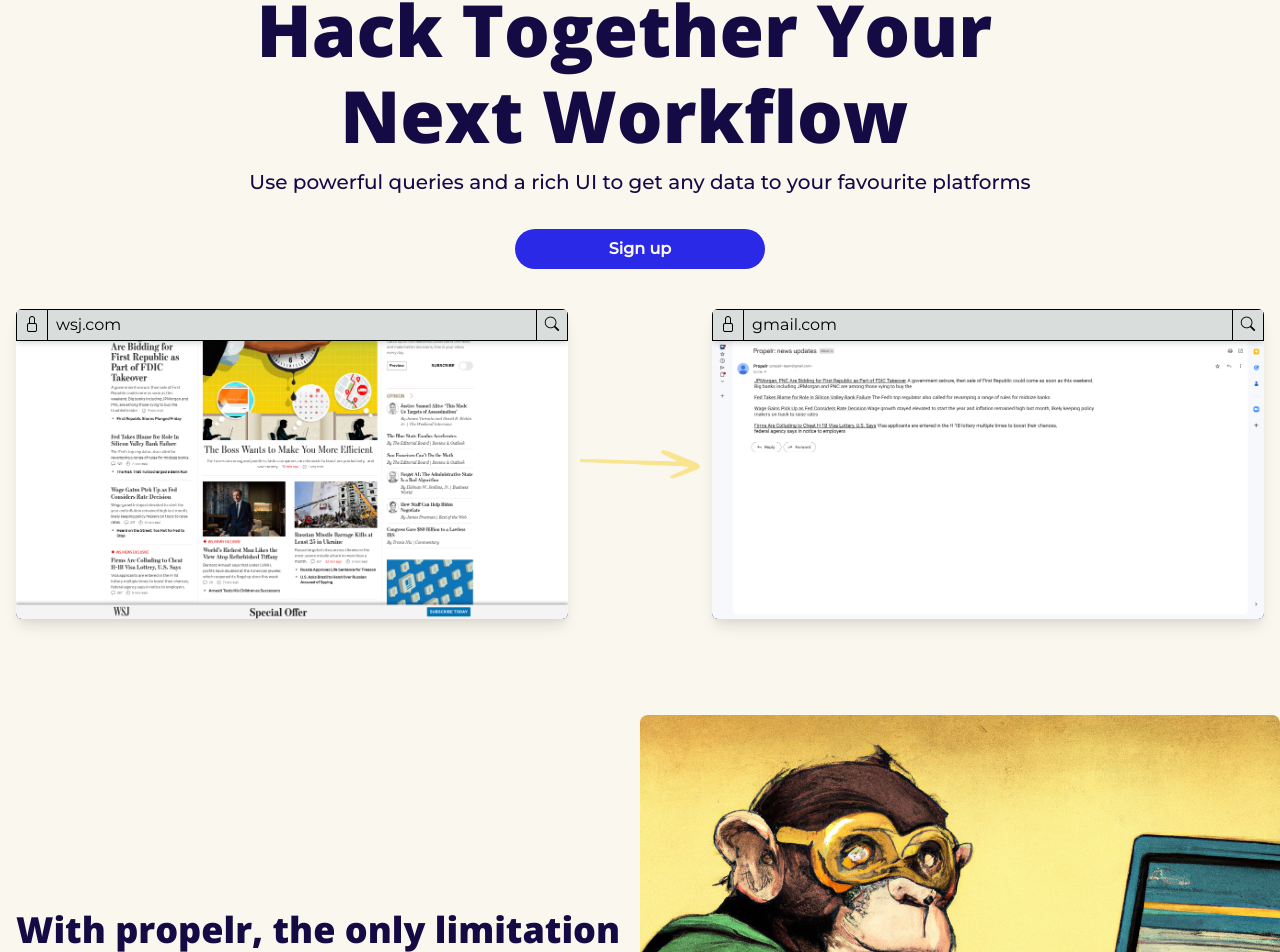
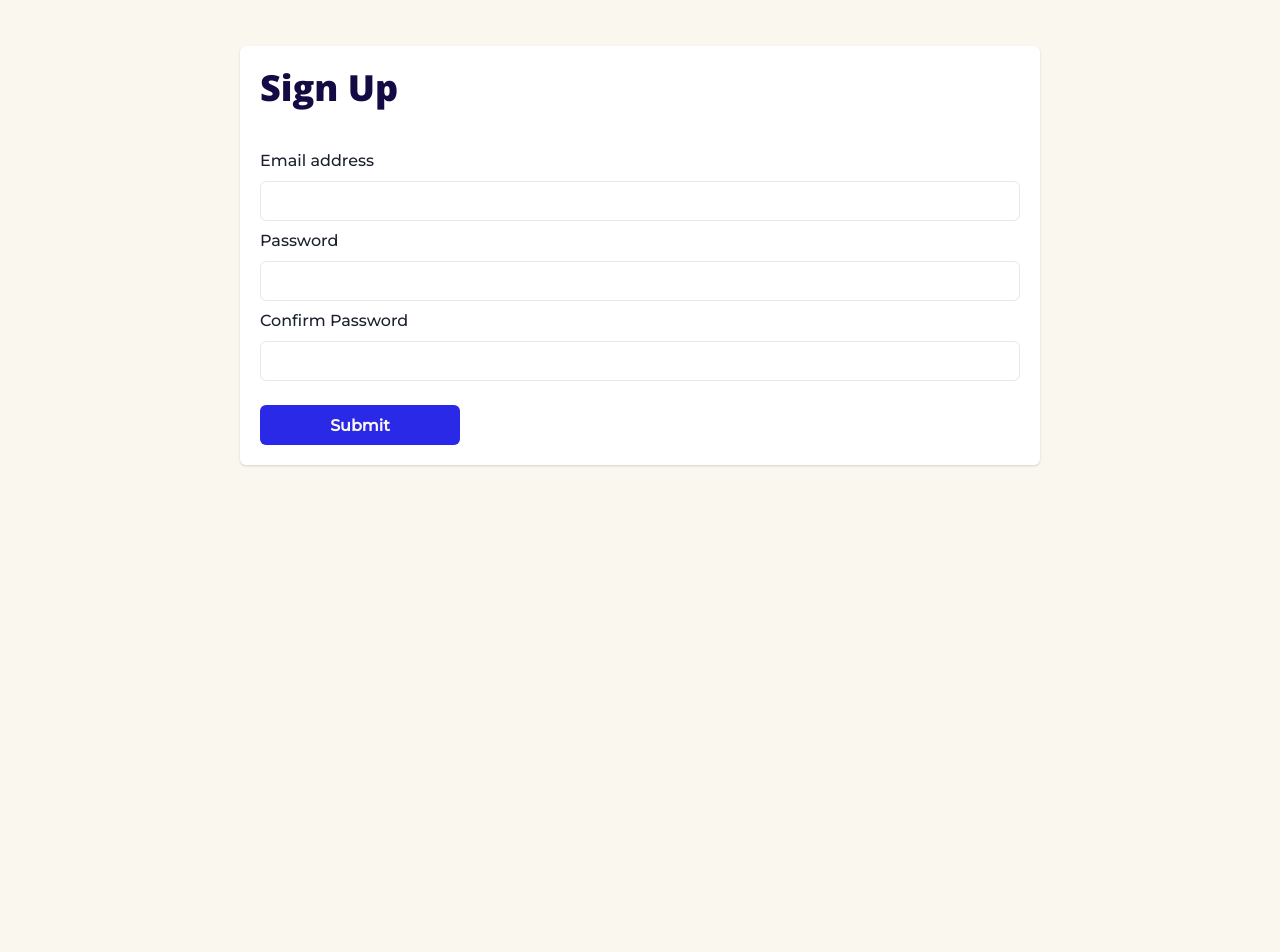
Before and after one commit to Aadv1k/propelr-monorepo, a React (Create React App) app in the folder packages/frontend/: page /register in a window 1280 px wide. Shown: the part 131-1083 px from the top of the page. After the commit the page ends 800 px from the top, so only its background shows below. Built offline with nearby package versions, Linux system fonts and the light colour scheme; the HTML template or start-up script is replaced by a standard one.

Commit message:
Start the addition of a Register component

```diff
--- a/packages/frontend/package.json
+++ b/packages/frontend/package.json
@@ -20,6 +20,7 @@
     "framer-motion": "^10.12.4",
     "react": "^18.2.0",
     "react-dom": "^18.2.0",
+    "react-router-dom": "^6.11.0",
     "react-scripts": "^5.0.1",
     "typescript": "^4.9.5",
     "web-vitals": "^2.1.4"
--- a/packages/frontend/src/App.tsx
+++ b/packages/frontend/src/App.tsx
@@ -9,17 +9,46 @@
 import NotConvincedYet from "./components/NotConvincedYet";
 import Footer from "./components/Footer";
 
+import Register from "./components/Register";
+
+import { BrowserRouter, Routes, Route } from "react-router-dom";
+
+function IndexPage() {
+  return (
+    <>
+
+          <Navbar />
+
+            <Hero />
+            <Products />
+            <Pricing />
+            <NotConvincedYet />
+            <Footer />
+            </>
+  )
+}
+
+function RegisterPage() {
+  return (
+    <>
+          <Navbar />
+      <Register />
+    </>
+  )
+}
+
 function App() {
   return (
     <div className="App">
+
       <ChakraProvider theme={base}>
-        <Navbar />
-        <Hero />
-        <Products />
-        <Pricing />
-        <NotConvincedYet />
-        <Footer />
-      </ChakraProvider>
+        <BrowserRouter>
+          <Routes>
+            <Route path="/" element={<IndexPage />} />
+            <Route path="/register" element={<RegisterPage />} />
+          </Routes>
+        </BrowserRouter>
+        </ChakraProvider>
     </div>
   );
 }
--- a/packages/frontend/src/components/Hero.tsx
+++ b/packages/frontend/src/components/Hero.tsx
@@ -1,6 +1,8 @@
 import { Heading, useMediaQuery, Text, Flex, Button } from '@chakra-ui/react';
 import * as chakra from '@chakra-ui/react';
 import Overlay from './Overlay';
+
+import { Link as RouterLink } from 'react-router-dom';
 
 import imgWsj from '../assets/wsj-fhd.png';
 import imgGmail from '../assets/gmail-fhd.png';
@@ -62,9 +64,12 @@
             Use powerful queries and a rich UI to get any data to your favourite platforms
           </Text>
         </Flex>
-        <Button variant="solid" w="50%" maxW="250px" borderRadius="full" py={4}>
-          Sign up
-        </Button>
+
+        <RouterLink to="/register" style={{ width: '100%' }}>
+          <Button as="a" variant="solid" w="100%" maxW="250px" borderRadius="full" py={4}>
+            Sign up
+          </Button>
+        </RouterLink>
 
         <chakra.Flex
           flexDirection={{ base: 'column', md: 'row' }}
--- a/packages/frontend/src/components/Navbar.tsx
+++ b/packages/frontend/src/components/Navbar.tsx
@@ -1,5 +1,6 @@
 import {  useMediaQuery, Box, Link, Flex, Button, useDisclosure, Input }  from "@chakra-ui/react";
 import LoginGroup from "./LoginGroup";
+import { Link as RouterLink } from "react-router-dom";
 
 import {
   Drawer,
@@ -31,9 +32,9 @@
           <DrawerCloseButton />
           <DrawerBody>
           <Flex as="ul" align="start" direction="column" gap={4}>
-            <Link href="#pricing" color="blue.200" fontFamily="heading" fontWeight={700}>Products</Link>
-            <Link color="blue.200" fontFamily="heading" fontWeight={700}>Pricing</Link>
-            <Link color="blue.200" fontFamily="heading" fontWeight={700}>Developers</Link>
+            <Link href="/#products" color="blue.200" fontFamily="heading" fontWeight={700}>Products</Link>
+            <Link href="/#pricing" color="blue.200" fontFamily="heading" fontWeight={700}>Pricing</Link>
+            <Link href="/#try-it" color="blue.200" fontFamily="heading" fontWeight={700}>Try it out</Link>
           </Flex>
           </DrawerBody>
 
@@ -64,21 +65,29 @@
       bg="white.200"
 
     >
-      <Link color="blue.200" fontFamily="heading" fontWeight={700} fontSize={{base: "2xl", md: "3xl"}}>Propelr</Link>
+
+      <RouterLink to="/">
+        <Link color="blue.200" fontFamily="heading" fontWeight={700} fontSize={{base: "2xl", md: "3xl"}}>Propelr</Link>
+      </RouterLink>
 
       {isDesktop ? <NavDrawer /> :
 
       <Flex as="ul" align="center" gap={4}>
-        <Link href="#products" color="blue.200" fontFamily="heading" fontWeight={700}>Products</Link>
-        <Link href="#pricing" color="blue.200" fontFamily="heading" fontWeight={700}>Pricing</Link>
-        <Link href="#try-it" color="blue.200" fontFamily="heading" fontWeight={700}>Try it out</Link>
+        <Link href="/#products" color="blue.200" fontFamily="heading" fontWeight={700}>Products</Link>
+        <Link href="/#pricing" color="blue.200" fontFamily="heading" fontWeight={700}>Pricing</Link>
+        <Link href="/#try-it" color="blue.200" fontFamily="heading" fontWeight={700}>Try it out</Link>
         <Flex gap={2} ml={4}>
-          <Button variant="solid" w={32} borderRadius="full">Sign up</Button>
-          <Button variant="outline" w={32} borderRadius="full">Login</Button>
+          <RouterLink to="/register">
+            <Button as="a" variant="solid" w={32} borderRadius="full">Sign up</Button>
+          </RouterLink>
+
+          <RouterLink to="/register">
+            <Button as="a" variant="outline" w={32} borderRadius="full">Login</Button>
+          </RouterLink>
+
         </Flex>
       </Flex>
-      }
-
+    }
     </Box>
   )
 
--- /dev/null
+++ b/packages/frontend/src/components/Register.tsx
@@ -0,0 +1,73 @@
+import {
+  Card,
+  CardHeader,
+  CardBody,
+  CardFooter,
+  Heading,
+  Link,
+  Button,
+  Box,
+  Flex,
+  StackDivider,
+  Text,
+  Stack,
+  Image,
+} from '@chakra-ui/react';
+import { FormControl, FormLabel, FormErrorMessage, Input, FormHelperText } from '@chakra-ui/react';
+import React from "react";
+
+import imgMonkey2 from '../assets/dalle-monkey-2.png';
+
+export default function Register() {
+  const [password, setPassword] = React.useState("");
+  const [repPassword, setRepPassword] = React.useState("");
+  const [email, setEmail] = React.useState("");
+
+  const [isNotSamePassword, setNotSamePassword] = React.useState(false);
+  const [isBadPassword, setBadPassword] = React.useState(false);
+  const [isError, setError] = React.useState(false);
+
+  React.useEffect(() => {
+    setNotSamePassword(password !== repPassword);
+    setBadPassword((password.length < 8) && password !== "");
+    setError(isNotSamePassword || isBadPassword);
+  })
+
+
+  return (
+    <Card maxW={800} w="90%" mx="auto" my={100}>
+      <CardHeader>
+        <Heading size="xl" fontFamily="heading" color="blue.200" fontWeight={800} textAlign="left">
+          Sign Up
+        </Heading>
+      </CardHeader>
+
+      <CardBody>
+        <Stack as="form" onSubmit={((e) => {
+            e.preventDefault();
+          })}>
+          <FormControl>
+            <FormLabel>Email address</FormLabel>
+            <Input type="email" name="email" required/>
+          </FormControl>
+
+          <FormControl>
+            <FormLabel>Password</FormLabel>
+            <Input type="password" name="password" onChange={(e) => setPassword(e.target.value)} required/>
+            {isBadPassword && <Text textAlign="left" color="red.600">Need a stronger password</Text>}
+          </FormControl>
+
+          <FormControl>
+            <FormLabel>Confirm Password</FormLabel>
+            <Input type="password" onChange={(e) => setRepPassword(e.target.value)} required/>
+            {isNotSamePassword && <Text textAlign="left" color="red.600">Passwords don't match</Text>}
+          </FormControl>
+
+
+          <Button variant="solid" sx={{marginTop: "1rem"}} type="submit" isDisabled={isError} w={{ base: 'full', md: 200 }}> Submit </Button>
+        </Stack>
+
+      </CardBody>
+    </Card>
+  );
+}
--- a/packages/frontend/src/components/chakra/base.ts
+++ b/packages/frontend/src/components/chakra/base.ts
@@ -1,5 +1,11 @@
 import { extendTheme } from "@chakra-ui/react"
 import { StyleFunctionProps } from '@chakra-ui/theme-tools'
+
+const solidDisabled = {
+  pointerEvents: "none",
+  cursor: "not-allowed",
+  opacity: 0.6,
+}
 
 const theme = extendTheme({
   components: {
@@ -12,12 +18,21 @@
             opacity: 0.9,
             backgroundColor: "blue.100",
             color: "white.200",
+            _disabled: {
+              ...solidDisabled
+            }
           },
+
           _active: {
             backgroundColor: "blue.100",
             color: "white.200",
             transform: "scale(.96)",
+          },
+
+          _disabled: {
+            ...solidDisabled,
           }
+
         },
 
         outline: {
```
Also changed, not shown: packages/frontend/src/assets/dalle-monkey-2.png (added), 1 other file (tests, documents, lock files or other folders).
